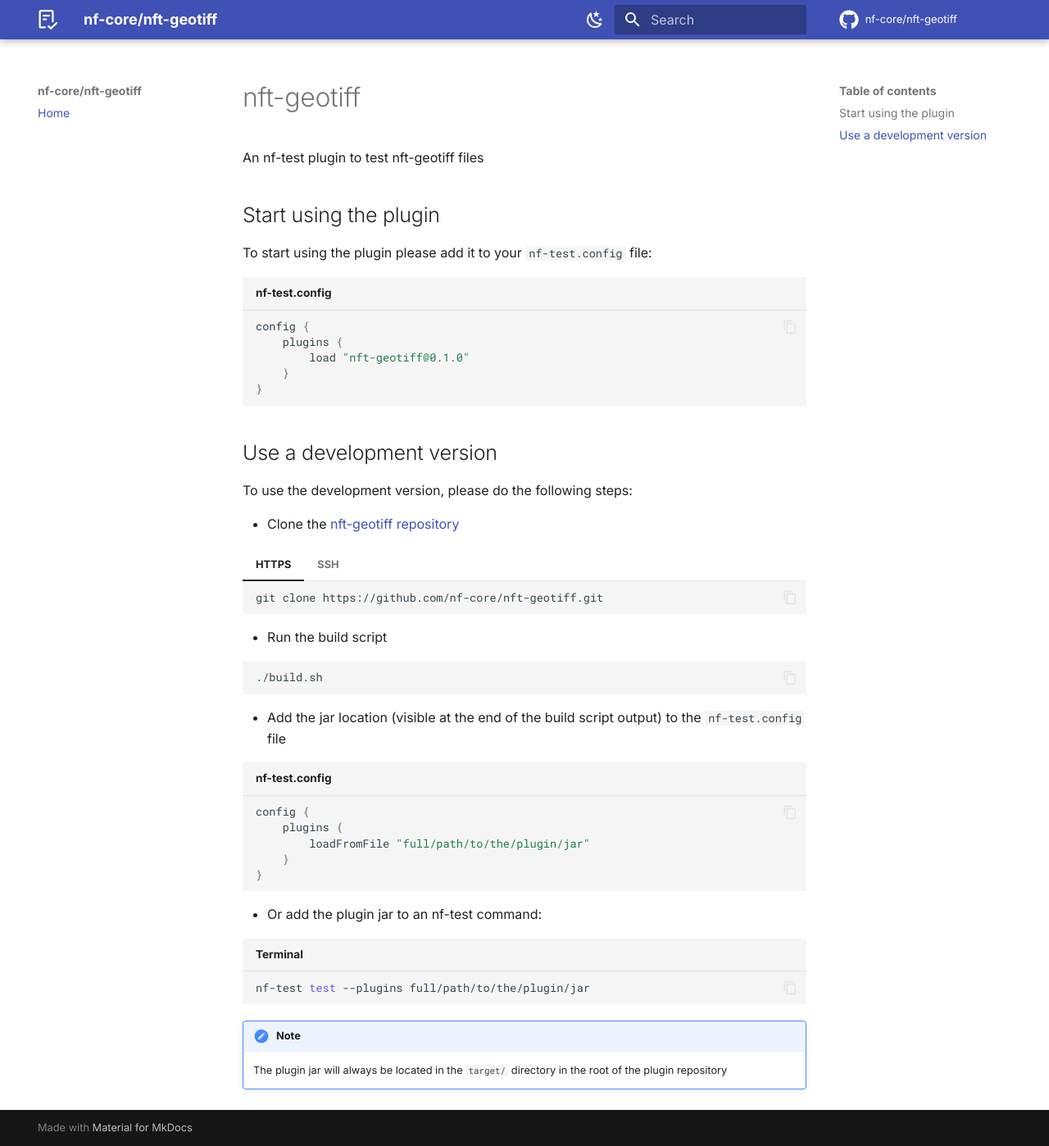
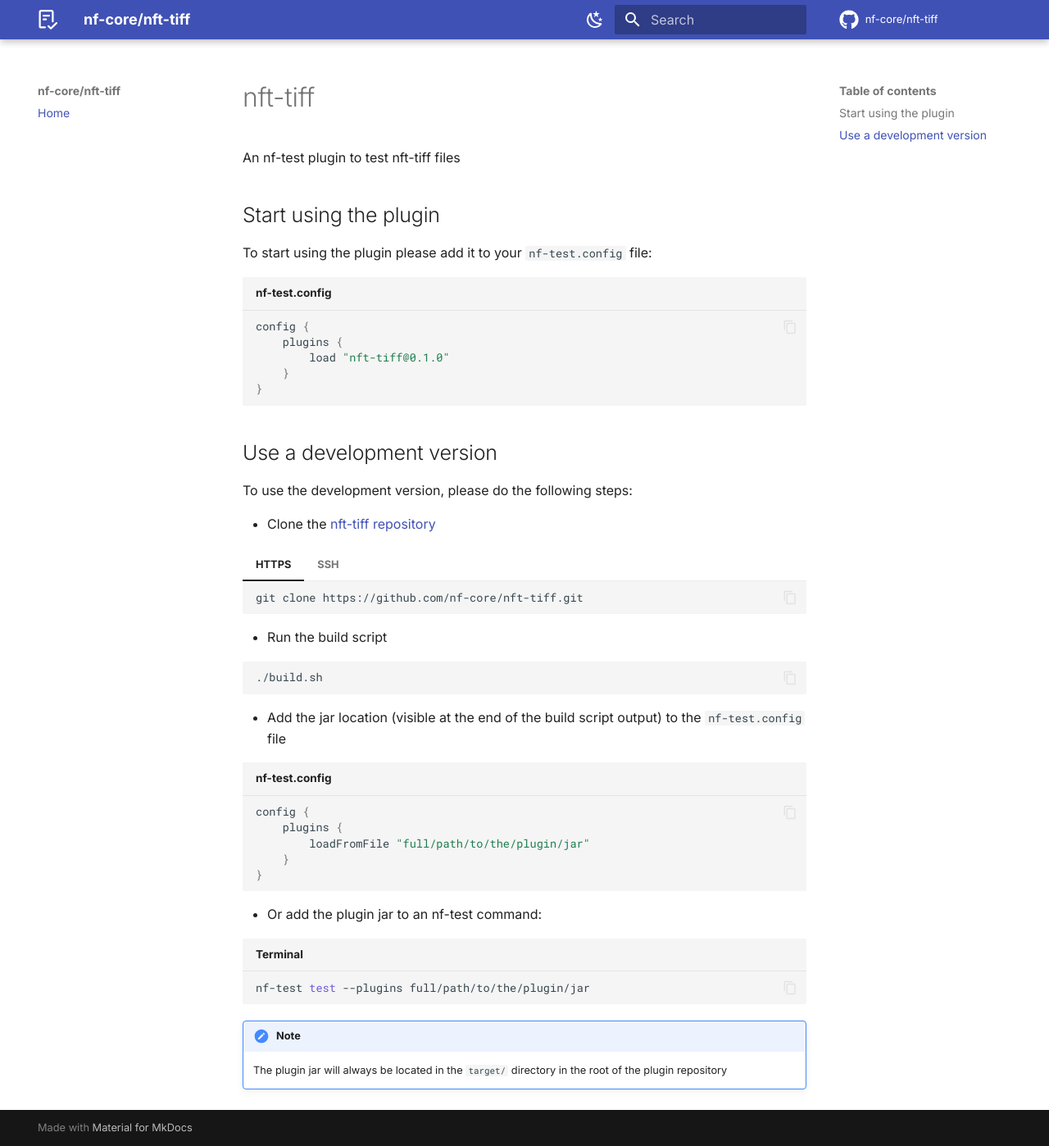
Before and after one commit to nf-core/nft-tiff, an MkDocs documentation site: the page built from docs/index.md, in a window 1280 px wide and 1398 px high. Shown: the whole window at 82% size. Built offline with MkDocs 1.6.1 and Material for MkDocs 9.7.7, drawn with Linux system fonts in a browser that asks for light colours; comment, search, counter and statistics services are not loaded; the version menu is left out.

Commit message:
geotiff -> tiff

````diff
--- a/docs/index.md
+++ b/docs/index.md
@@ -1,6 +1,6 @@
-# nft-geotiff
+# nft-tiff
 
-An nf-test plugin to test nft-geotiff files
+An nf-test plugin to test nft-tiff files
 
 ## Start using the plugin
 
@@ -9,7 +9,7 @@
 ```groovy title="nf-test.config"
 config {
     plugins {
-        load "nft-geotiff@0.1.0"
+        load "nft-tiff@0.1.0"
     }
 }
 ```
@@ -18,18 +18,18 @@
 
 To use the development version, please do the following steps:
 
-- Clone the [nft-geotiff repository](https://github.com/nf-core/nft-geotiff)
+- Clone the [nft-tiff repository](https://github.com/nf-core/nft-tiff)
 
 === "HTTPS"
 
     ```bash
-    git clone https://github.com/nf-core/nft-geotiff.git
+    git clone https://github.com/nf-core/nft-tiff.git
     ```
 
 === "SSH"
 
     ```bash
-    git clone git@github.com:nf-core/nft-geotiff.git
+    git clone git@github.com:nf-core/nft-tiff.git
     ```
 
 - Run the build script
--- a/mkdocs.yml
+++ b/mkdocs.yml
@@ -1,7 +1,7 @@
-site_name: nf-core/nft-geotiff
-repo_name: nf-core/nft-geotiff
-repo_url: https://github.com/nf-core/nft-geotiff
-site_url: https://nf-core.github.io/nft-geotiff
+site_name: nf-core/nft-tiff
+repo_name: nf-core/nft-tiff
+repo_url: https://github.com/nf-core/nft-tiff
+site_url: https://nf-core.github.io/nft-tiff
 
 nav:
   - Home: index.md
````
Also changed, not shown: CHANGELOG.md (+1 -1 lines), README.md (+3 -3 lines), pom.xml (+7 -7 lines), .cruft.json, 8 other files.
